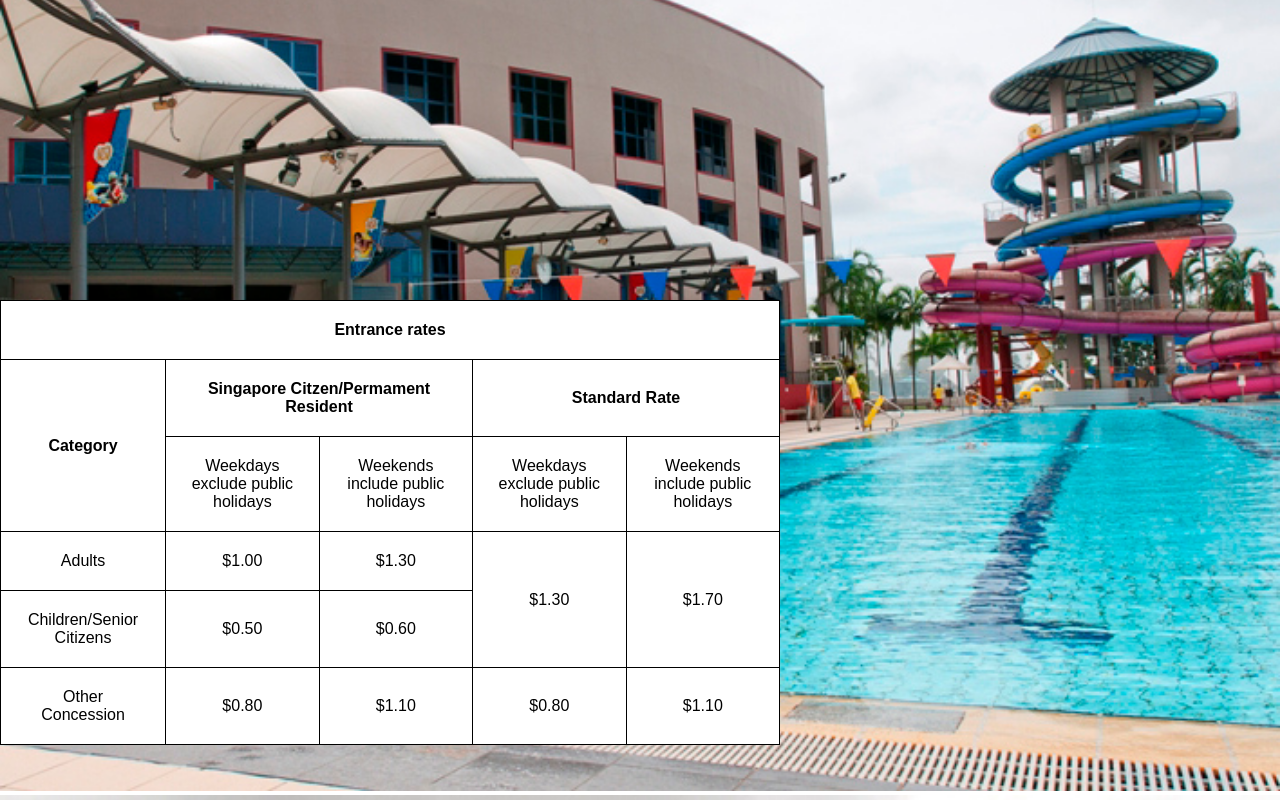
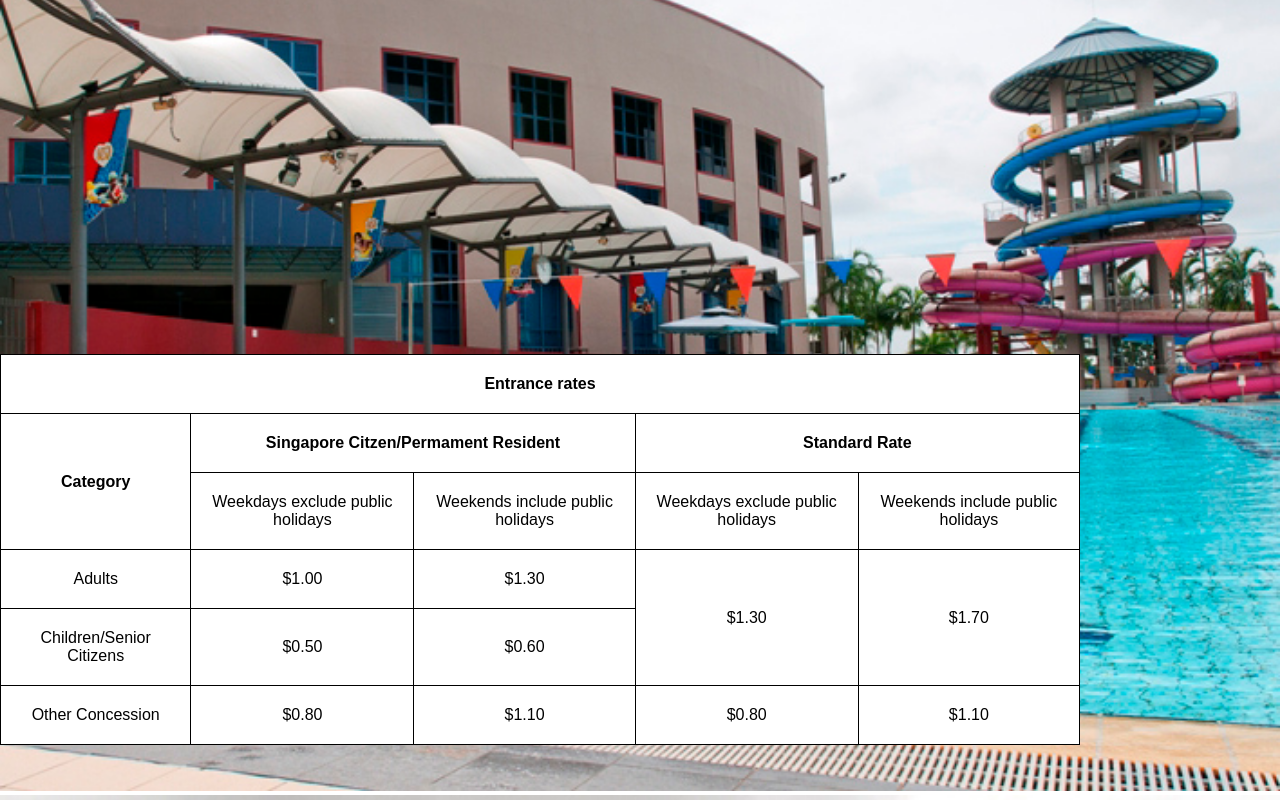
Before and after one commit to YTAN199/yijieassignmenttwo.github.io, a plain HTML site: page page4.html in a window 1280 px wide. Shown: the part 615-1415 px from the top of the page. Drawn offline with Linux system fonts and the light colour scheme.

Commit message:
Update page4.html

```diff
--- a/page4.html
+++ b/page4.html
@@ -67,7 +67,7 @@ body, html {
 .text-block {
   position: absolute;
   bottom: 50px;
-  right: 500px;
+  right: 200px;
   background-color: white;
   color: black;
   padding-left: 0px;
```
